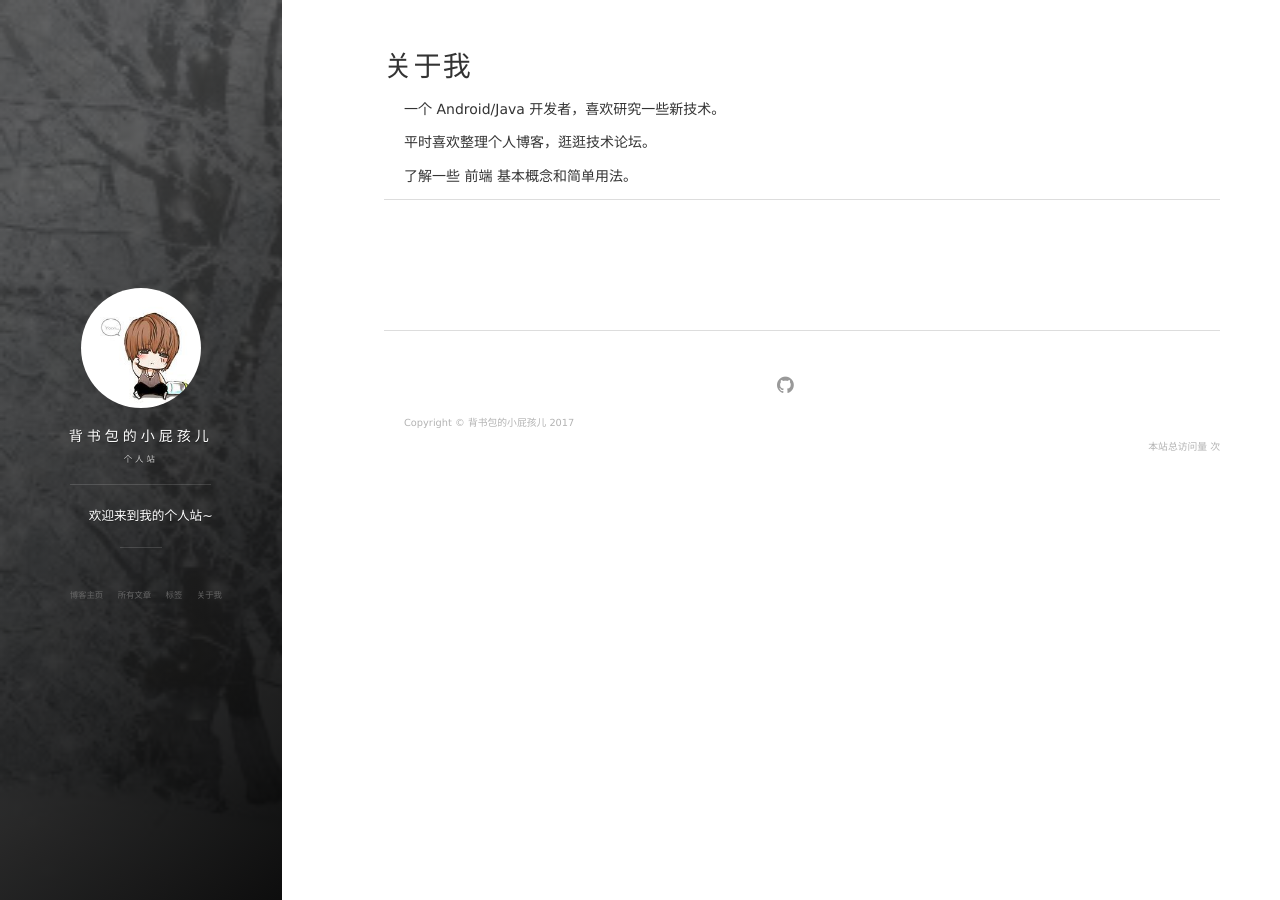
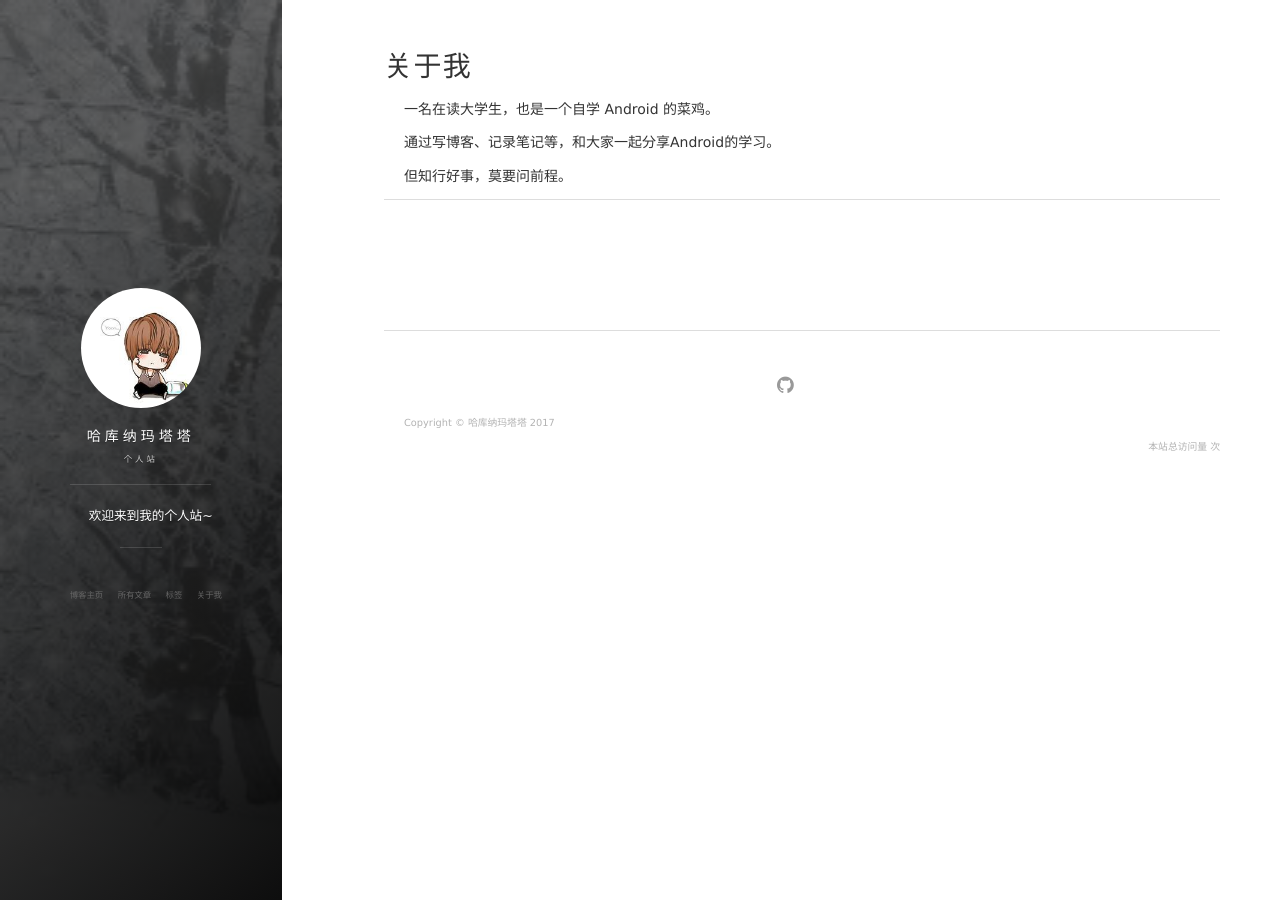
Before and after one commit to YuQi9797/YuQi9797.github.io, a Jekyll site: the page built from about.md, in a window 1280 px wide. Built offline with Jekyll 4.4.1, drawn with Linux system fonts in a browser that asks for light colours; nearby versions of some CDN libraries; comment, search, counter and statistics services are not loaded.

Commit message:
Shanks
博客生成...

```diff
--- a/_config.yml
+++ b/_config.yml
@@ -1,12 +1,12 @@
 # Basic
-title: 背书包的小屁孩儿
+title: 哈库纳玛塔塔
 subtitle: 个人站
 description: 欢迎来到我的个人站~
 # 头像里面的标题
-avatarTitle: baby
+avatarTitle: Shanks
 # 头像里面的描述
 avatarDesc: android / java
-url: "http://xiaopihaier.github.io"
+url: "http://shanks07.github.io"
 
 # Comment
 comment:
@@ -16,14 +16,14 @@ comment:
 # Social
 social:
     # weibo:
-    github: xiaopihaier
+    github: shanks
     # twitter:
-    mail: bzdqsml.1@gmail.com
+    mail: qiyu007@foxmail.com
 
 # 百度统计
 # 使用博客模板请去掉或者更换 id
 baidu:
-    id: 5a73dd1f48c5a3d493dc3d1328534f73
+    id: 4ea76823067ce09394ff8ea9745710fa
 
 # 《--------------- 下面的信息可以自行选择是否修改 ------------------------》
 
--- a/about.md
+++ b/about.md
@@ -3,9 +3,9 @@ layout: page
 title: 关于我
 ---
 
-一个 Android/Java 开发者，喜欢研究一些新技术。
+一名在读大学生，也是一个自学 Android 的菜鸡。
 <p>
-平时喜欢整理个人博客，逛逛技术论坛。
+通过写博客、记录笔记等，和大家一起分享Android的学习。
 <p>
-了解一些 前端 基本概念和简单用法。
+但知行好事，莫要问前程。
 {% include comments.html %}
```
Also changed, not shown: images/image/Login.jpg (deleted), images/image/SQLServer.png (deleted), images/image/ascll.jpg (deleted), images/image/button_login_delete.png (deleted), images/image/editext.png (deleted), images/image/heart.png (deleted), images/image/login_two.png (deleted), images/image/menu.png (deleted), images/image/msg.png (deleted).
